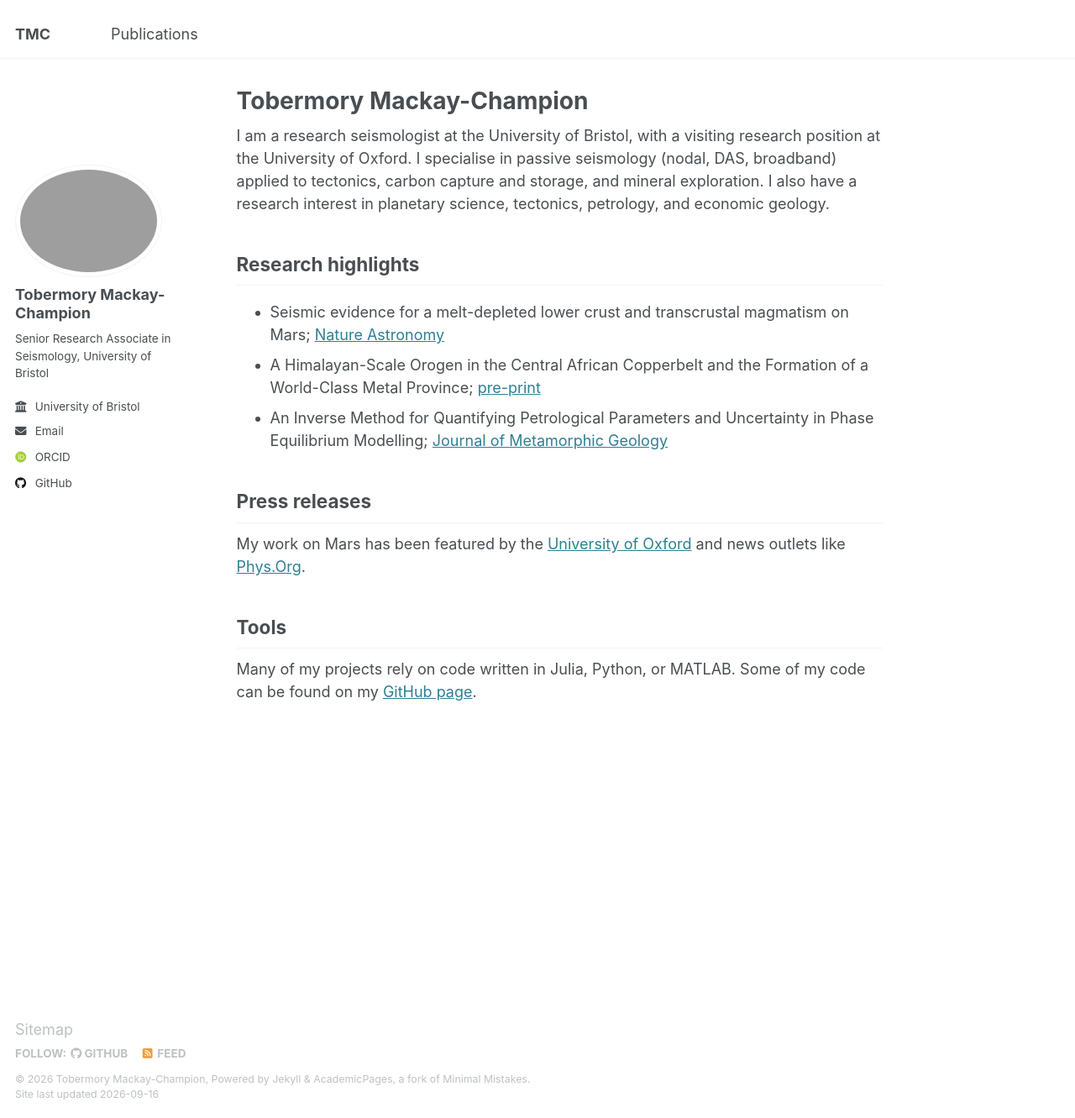
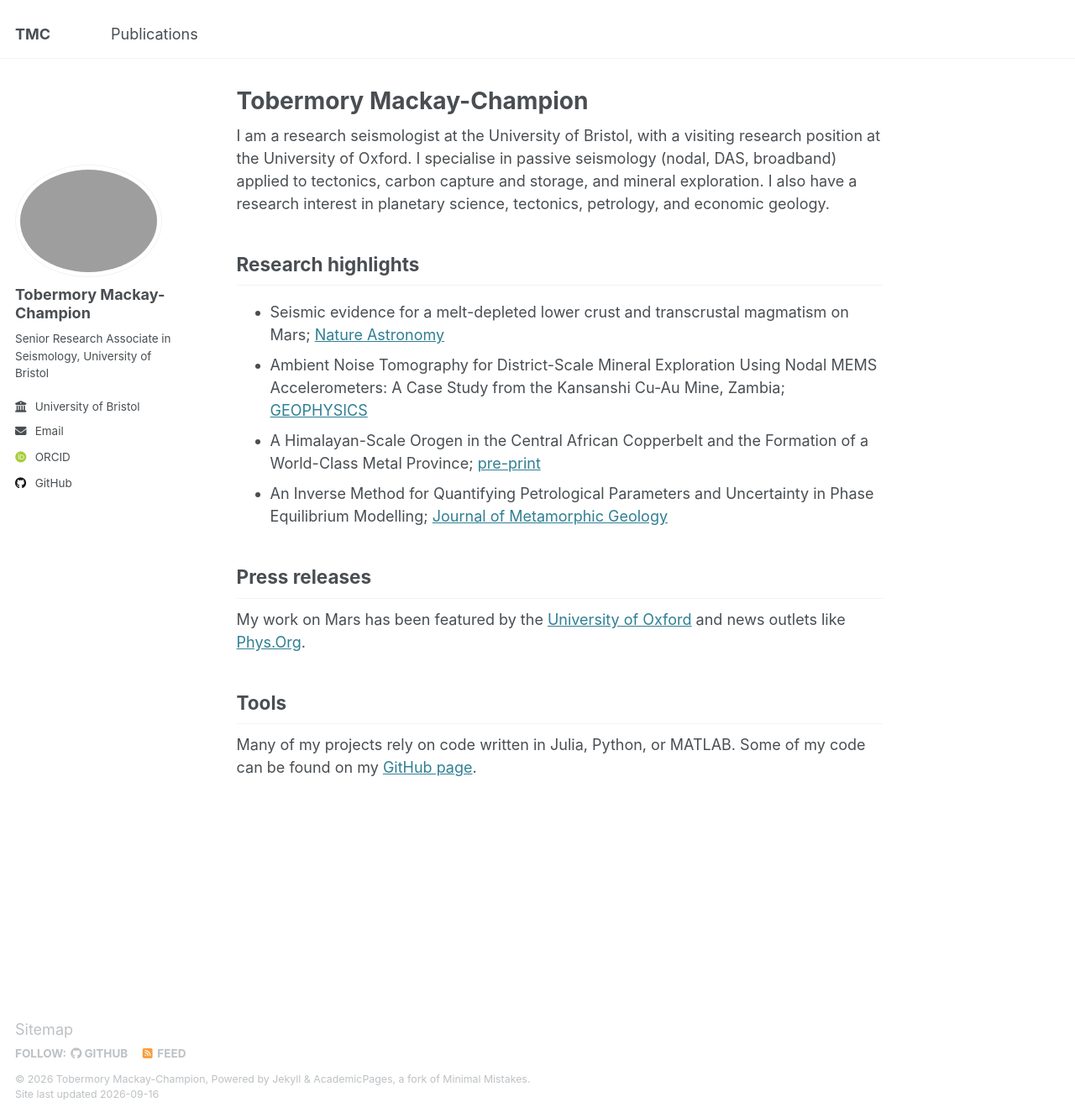
Before and after one commit to TMackay-Champion/TMackay-Champion.github.io, a Jekyll site: the page built from _pages/about.md, in a window 1280 px wide and 1331 px high. Shown: the whole window at 84% size. Built offline with Jekyll 4.4.1, drawn with Linux system fonts in a browser that asks for light colours; some web fonts are replaced.

Commit message:
Add research highlight on ambient noise tomography

```diff
--- a/_pages/about.md
+++ b/_pages/about.md
@@ -11,6 +11,7 @@ I am a research seismologist at the University of Bristol, with a visiting resea
 
 ## Research highlights
 - Seismic evidence for a melt-depleted lower crust and transcrustal magmatism on Mars; [Nature Astronomy](https://www.nature.com/articles/s41550-026-02907-5)
+- Ambient Noise Tomography for District-Scale Mineral Exploration Using Nodal MEMS Accelerometers: A Case Study from the Kansanshi Cu-Au Mine, Zambia; [GEOPHYSICS](https://github.com/TMackay-Champion/TMackay-Champion.github.io/blob/master/files/KansanshiANT_AuthorsCopy_low_res_Sept26.pdf)
 - A Himalayan-Scale Orogen in the Central African Copperbelt and the Formation of a World-Class Metal Province; [pre-print](https://doi.org/10.31223/X5NN0V)
 - An Inverse Method for Quantifying Petrological Parameters and Uncertainty in Phase Equilibrium Modelling; [Journal of Metamorphic Geology](https://doi.org/10.1111/jmg.70016)
 
```
